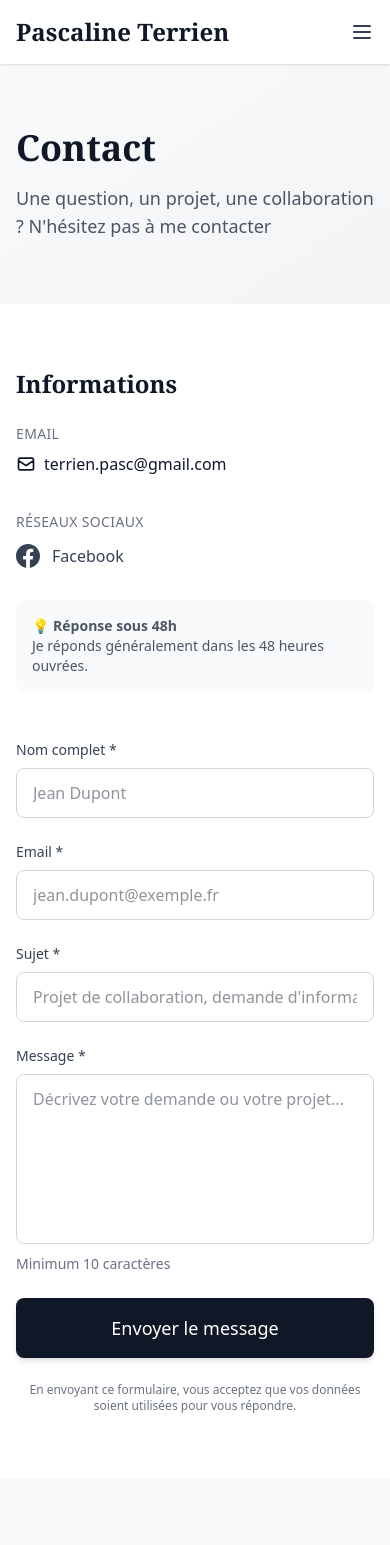
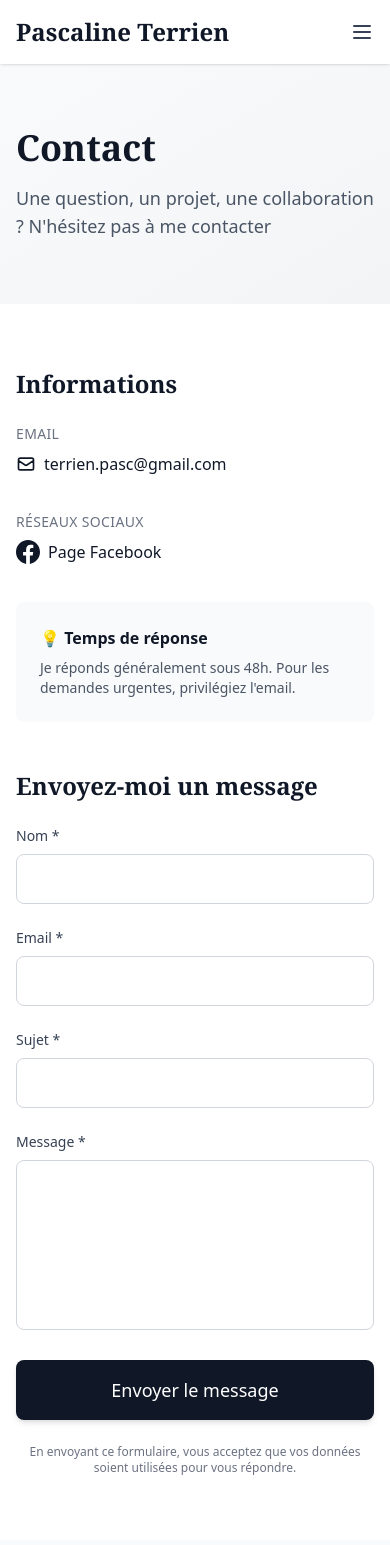
Before and after one commit to DavidBache/Pascaline-TERRIEN-web-site, a SvelteKit app: page /contact in a window 390 px wide. Shown: the top 1545 px of the page. Built offline with nearby package versions, Linux system fonts and the light colour scheme.

Commit message:
feat: implémentation FormSubmit pour formulaire de contact

```diff
--- a/src/routes/contact/+page.svelte
+++ b/src/routes/contact/+page.svelte
@@ -1,29 +1,6 @@
 <script>
-  let formData = {
-    nom: '',
-    email: '',
-    sujet: '',
-    message: ''
-  };
-
   let submitStatus = null; // 'success' | 'error' | null
-
-  async function handleSubmit(event) {
-    event.preventDefault();
-
-    // Pour l'instant, on simule l'envoi
-    // Plus tard, on connectera à un vrai backend ou service d'email
-    console.log('Formulaire soumis:', formData);
-
-    // Simulation d'envoi réussi
-    submitStatus = 'success';
-
-    // Réinitialiser le formulaire après 3 secondes
-    setTimeout(() => {
-      submitStatus = null;
-      formData = { nom: '', email: '', sujet: '', message: '' };
-    }, 3000);
-  }
+  let isSubmitting = false;
 </script>
 
 <svelte:head>
@@ -71,53 +48,63 @@
             </a>
           </div>
 
-          <!-- Réseaux sociaux -->
+          <!-- Facebook -->
           <div class="mb-8">
-            <h3 class="text-sm font-medium text-gray-500 uppercase tracking-wide mb-3">
+            <h3 class="text-sm font-medium text-gray-500 uppercase tracking-wide mb-2">
               Réseaux sociaux
             </h3>
-            <div class="flex flex-col gap-3">
-              <!-- Facebook -->
             <a
               href="https://www.facebook.com/share/17v97BCvVi/"
               target="_blank"
               rel="noopener noreferrer"
-                class="text-gray-700 hover:text-blue-600 transition-colors inline-flex items-center gap-3 group"
+              class="text-gray-900 hover:text-gray-600 transition-colors inline-flex items-center gap-2"
             >
               <svg class="w-6 h-6" fill="currentColor" viewBox="0 0 24 24">
                 <path d="M24 12.073c0-6.627-5.373-12-12-12s-12 5.373-12 12c0 5.99 4.388 10.954 10.125 11.854v-8.385H7.078v-3.47h3.047V9.43c0-3.007 1.792-4.669 4.533-4.669 1.312 0 2.686.235 2.686.235v2.953H15.83c-1.491 0-1.956.925-1.956 1.874v2.25h3.328l-.532 3.47h-2.796v8.385C19.612 23.027 24 18.062 24 12.073z"/>
               </svg>
-                <span class="font-medium">Facebook</span>
+              Page Facebook
             </a>
+          </div>
+
+        </div>
+
+        <!-- Info supplémentaire -->
+        <div class="bg-gray-50 p-6 rounded-lg">
+          <h3 class="font-bold text-gray-900 mb-2">💡 Temps de réponse</h3>
+          <p class="text-sm text-gray-600">
+            Je réponds généralement sous 48h. Pour les demandes urgentes, privilégiez l'email.
+          </p>
         </div>
       </div>
 
-          <!-- Disponibilité / Note -->
-          <div class="p-4 bg-gray-50 rounded-lg">
-            <p class="text-sm text-gray-600">
-              💡 <strong>Réponse sous 48h</strong><br>
-              Je réponds généralement dans les 48 heures ouvrées.
-            </p>
-          </div>
-        </div>
-      </div>
+      <!-- Formulaire -->
+      <div class="lg:col-span-2">
+        <h2 class="text-2xl font-serif font-bold text-gray-900 mb-6">
+          Envoyez-moi un message
+        </h2>
 
-      <!-- Formulaire de contact -->
-      <div class="lg:col-span-2">
-        <form on:submit={handleSubmit} class="space-y-6">
+        <form
+          action="https://formsubmit.co/davidbache@orange.fr"
+          method="POST"
+          class="space-y-6"
+        >
+          <!-- Configuration FormSubmit (champs cachés) -->
+          <input type="hidden" name="_captcha" value="false">
+          <input type="hidden" name="_next" value="http://localhost:5173/contact/success">
+          <input type="hidden" name="_subject" value="Nouveau message depuis pascalineterrien.fr">
+          <input type="hidden" name="_template" value="box">
 
           <!-- Nom -->
           <div>
             <label for="nom" class="block text-sm font-medium text-gray-700 mb-2">
-              Nom complet *
+              Nom *
             </label>
             <input
               type="text"
               id="nom"
-              bind:value={formData.nom}
+              name="nom"
               required
-              placeholder="Jean Dupont"
-              class="w-full px-4 py-3 border border-gray-300 rounded-lg focus:outline-none focus:ring-2 focus:ring-gray-900 focus:border-transparent"
+              class="w-full px-4 py-3 border border-gray-300 rounded-lg focus:outline-none focus:ring-2 focus:ring-gray-900"
             />
           </div>
 
@@ -129,10 +116,9 @@
             <input
               type="email"
               id="email"
-              bind:value={formData.email}
+              name="email"
               required
-              placeholder="jean.dupont@exemple.fr"
-              class="w-full px-4 py-3 border border-gray-300 rounded-lg focus:outline-none focus:ring-2 focus:ring-gray-900 focus:border-transparent"
+              class="w-full px-4 py-3 border border-gray-300 rounded-lg focus:outline-none focus:ring-2 focus:ring-gray-900"
             />
           </div>
 
@@ -144,10 +130,9 @@
             <input
               type="text"
               id="sujet"
-              bind:value={formData.sujet}
+              name="sujet"
               required
-              placeholder="Projet de collaboration, demande d'information..."
-              class="w-full px-4 py-3 border border-gray-300 rounded-lg focus:outline-none focus:ring-2 focus:ring-gray-900 focus:border-transparent"
+              class="w-full px-4 py-3 border border-gray-300 rounded-lg focus:outline-none focus:ring-2 focus:ring-gray-900"
             />
           </div>
 
@@ -158,41 +143,12 @@
             </label>
             <textarea
               id="message"
-              bind:value={formData.message}
+              name="message"
               required
               rows="6"
-              placeholder="Décrivez votre demande ou votre projet..."
-              class="w-full px-4 py-3 border border-gray-300 rounded-lg focus:outline-none focus:ring-2 focus:ring-gray-900 focus:border-transparent resize-none"
+              class="w-full px-4 py-3 border border-gray-300 rounded-lg focus:outline-none focus:ring-2 focus:ring-gray-900 resize-none"
             ></textarea>
-            <p class="mt-1 text-sm text-gray-500">
-              Minimum 10 caractères
-            </p>
           </div>
-
-          <!-- Message de confirmation -->
-          {#if submitStatus === 'success'}
-            <div class="p-4 bg-green-50 border border-green-200 rounded-lg text-green-800 flex items-start gap-3">
-              <svg class="w-5 h-5 mt-0.5 flex-shrink-0" fill="currentColor" viewBox="0 0 20 20">
-                <path fill-rule="evenodd" d="M10 18a8 8 0 100-16 8 8 0 000 16zm3.707-9.293a1 1 0 00-1.414-1.414L9 10.586 7.707 9.293a1 1 0 00-1.414 1.414l2 2a1 1 0 001.414 0l4-4z" clip-rule="evenodd" />
-              </svg>
-              <div>
-                <p class="font-medium">Message envoyé avec succès !</p>
-                <p class="text-sm mt-1">Je vous répondrai dans les plus brefs délais.</p>
-              </div>
-            </div>
-          {/if}
-
-          {#if submitStatus === 'error'}
-            <div class="p-4 bg-red-50 border border-red-200 rounded-lg text-red-800 flex items-start gap-3">
-              <svg class="w-5 h-5 mt-0.5 flex-shrink-0" fill="currentColor" viewBox="0 0 20 20">
-                <path fill-rule="evenodd" d="M10 18a8 8 0 100-16 8 8 0 000 16zM8.707 7.293a1 1 0 00-1.414 1.414L8.586 10l-1.293 1.293a1 1 0 101.414 1.414L10 11.414l1.293 1.293a1 1 0 001.414-1.414L11.414 10l1.293-1.293a1 1 0 00-1.414-1.414L10 8.586 8.707 7.293z" clip-rule="evenodd" />
-              </svg>
-              <div>
-                <p class="font-medium">Une erreur est survenue</p>
-                <p class="text-sm mt-1">Veuillez réessayer ou m'écrire directement à terrien.pasc@gmail.com</p>
-              </div>
-            </div>
-          {/if}
 
           <!-- Bouton d'envoi -->
           <button
@@ -213,7 +169,7 @@
   </div>
 </section>
 
-<!-- Section FAQ / Raisons de contact (optionnel) -->
+<!-- Section FAQ / Raisons de contact -->
 <section class="py-16 bg-gray-50">
   <div class="max-w-5xl mx-auto px-4 sm:px-6 lg:px-8">
     <h2 class="text-3xl font-serif font-bold text-gray-900 mb-8 text-center">
--- /dev/null
+++ b/src/routes/contact/success/+page.svelte
@@ -0,0 +1,21 @@
+<svelte:head>
+  <title>Message envoyé - Pascaline Terrien</title>
+</svelte:head>
+
+<section class="min-h-screen flex items-center justify-center bg-gradient-to-br from-gray-50 to-gray-100">
+  <div class="max-w-md mx-auto px-4 text-center">
+    <div class="text-6xl mb-6">✅</div>
+    <h1 class="text-3xl font-serif font-bold text-gray-900 mb-4">
+      Message envoyé !
+    </h1>
+    <p class="text-gray-600 mb-8">
+      Merci pour votre message. Je vous répondrai sous 48h.
+    </p>
+    <a
+      href="/"
+      class="inline-block px-6 py-3 bg-gray-900 text-white rounded-lg hover:bg-gray-800 transition-colors"
+    >
+      Retour à l'accueil
+    </a>
+  </div>
+</section>
```
Lines whose indentation alone changed are shown as unchanged.
